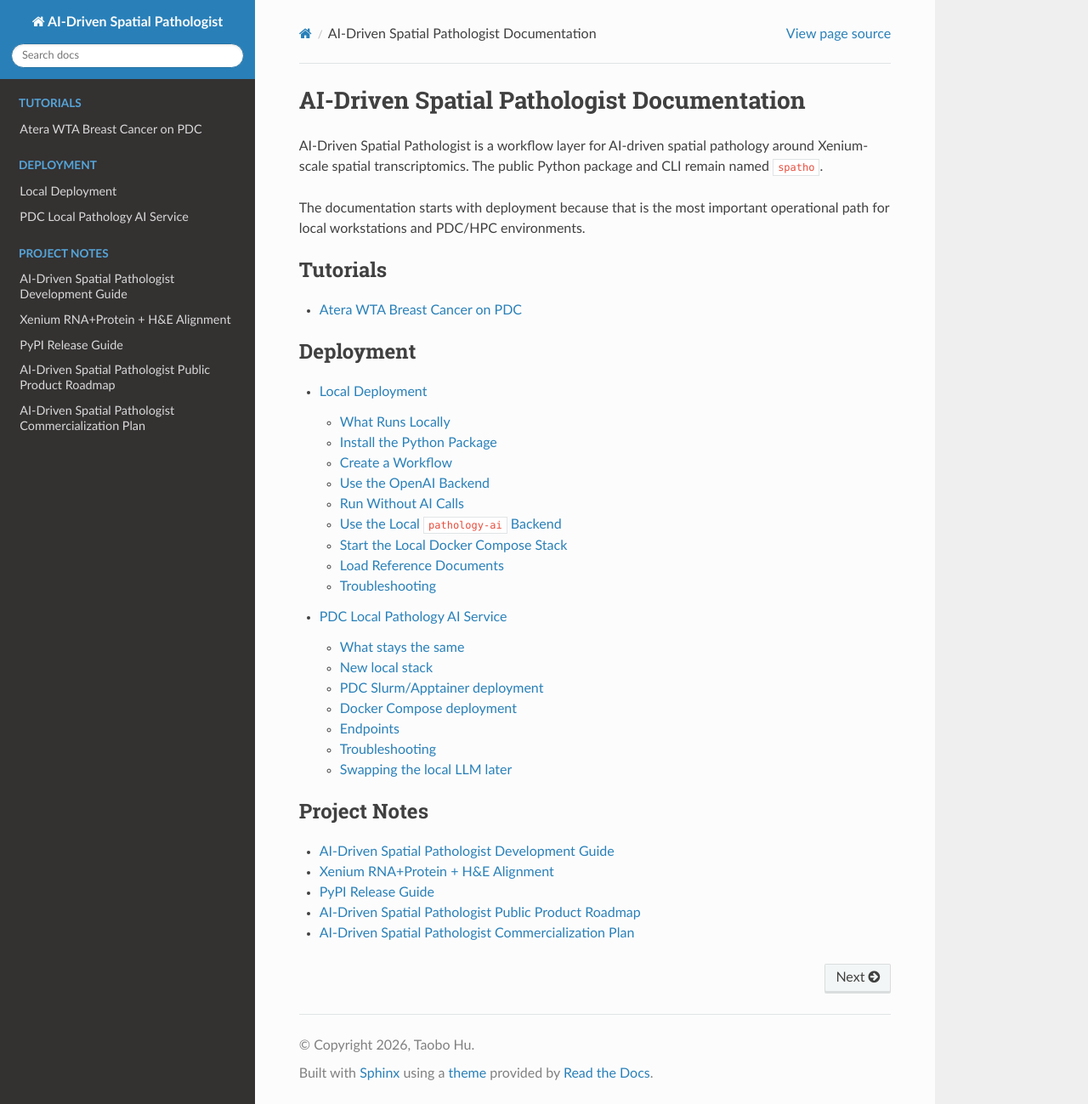
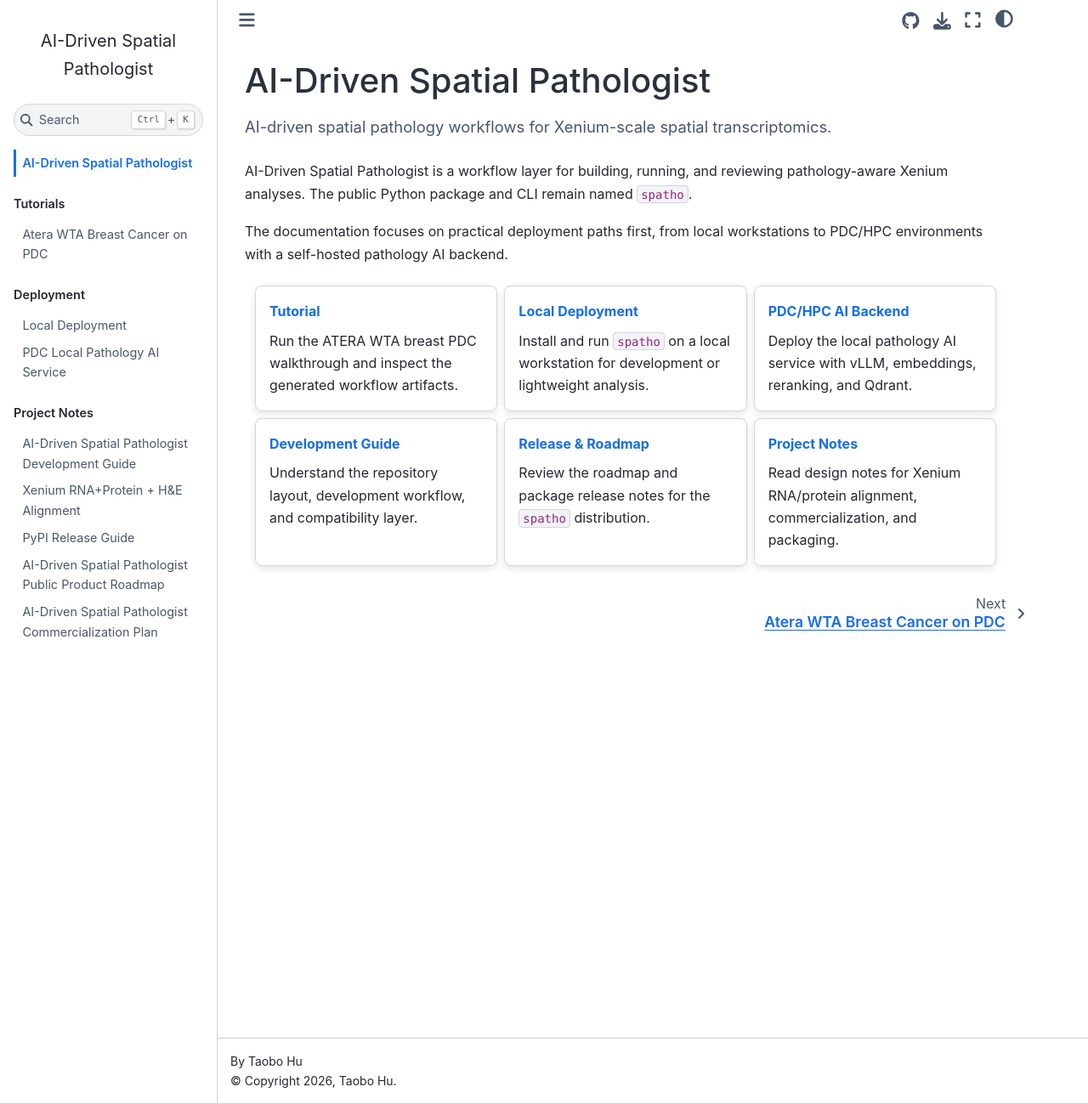
Before and after one commit to hutaobo/AI-Driven-Spatial-Pathologist, a Sphinx documentation site: the page built from docs/index.md, in a window 1280 px wide and 1299 px high. Shown: the whole window at 85% size. Built offline with Sphinx 7.4.7 and the Sphinx Book theme 1.1.4, drawn with Linux system fonts in a browser that asks for light colours.

````diff
--- /dev/null
+++ b/docs/_static/css/custom.css
@@ -0,0 +1,35 @@
+.bd-main .bd-content .bd-article-container {
+  max-width: 960px;
+}
+
+.spatho-hero {
+  margin: 0.5rem 0 1.5rem;
+  color: var(--pst-color-text-muted);
+  font-size: 1.15rem;
+  line-height: 1.6;
+}
+
+.spatho-card-grid {
+  margin-top: 1.5rem;
+}
+
+.spatho-card-grid .sd-card {
+  border: 1px solid var(--pst-color-border);
+  border-radius: 0.5rem;
+  box-shadow: none;
+  transition:
+    border-color 150ms ease,
+    box-shadow 150ms ease,
+    transform 150ms ease;
+}
+
+.spatho-card-grid .sd-card:hover {
+  border-color: var(--pst-color-primary);
+  box-shadow: 0 0.35rem 1rem rgba(0, 0, 0, 0.08);
+  transform: translateY(-2px);
+}
+
+.spatho-card-grid .sd-card-title {
+  color: var(--pst-color-primary);
+  font-weight: 650;
+}
--- a/docs/conf.py
+++ b/docs/conf.py
@@ -22,6 +22,7 @@
 
 extensions = [
     "myst_parser",
+    "sphinx_design",
     "sphinxcontrib.mermaid",
 ]
 
@@ -33,9 +34,21 @@
 templates_path = ["_templates"]
 exclude_patterns = ["_build", "Thumbs.db", ".DS_Store"]
 
-html_theme = "sphinx_rtd_theme"
-html_title = "AI-Driven Spatial Pathologist Documentation"
+html_theme = "sphinx_book_theme"
+html_title = "AI-Driven Spatial Pathologist"
 html_static_path = ["_static"]
+html_css_files = ["css/custom.css"]
+html_theme_options = {
+    "repository_url": "https://github.com/hutaobo/AI-Driven-Spatial-Pathologist",
+    "use_repository_button": True,
+    "use_issues_button": True,
+    "path_to_docs": "docs",
+    "navigation_with_keys": True,
+    "show_navbar_depth": 2,
+    "show_toc_level": 2,
+    "home_page_in_toc": True,
+}
 
 myst_heading_anchors = 3
+myst_enable_extensions = ["colon_fence"]
 myst_fence_as_directive = ["mermaid"]
--- a/docs/index.md
+++ b/docs/index.md
@@ -1,17 +1,71 @@
-# AI-Driven Spatial Pathologist Documentation
+# AI-Driven Spatial Pathologist
 
-AI-Driven Spatial Pathologist is a workflow layer for AI-driven spatial pathology around Xenium-scale spatial transcriptomics. The public Python package and CLI remain named `spatho`.
+::::{div} spatho-hero
+AI-driven spatial pathology workflows for Xenium-scale spatial transcriptomics.
+::::
 
-The documentation starts with deployment because that is the most important operational path for local workstations and PDC/HPC environments.
+AI-Driven Spatial Pathologist is a workflow layer for building, running, and reviewing pathology-aware Xenium analyses. The public Python package and CLI remain named `spatho`.
+
+The documentation focuses on practical deployment paths first, from local workstations to PDC/HPC environments with a self-hosted pathology AI backend.
+
+::::{grid} 1 1 2 3
+:gutter: 2
+:class-container: spatho-card-grid
+
+:::{grid-item-card} Tutorial
+:link: ATERA_WTA_BREAST_PDC_TUTORIAL
+:link-type: doc
+
+Run the ATERA WTA breast PDC walkthrough and inspect the generated workflow artifacts.
+:::
+
+:::{grid-item-card} Local Deployment
+:link: local_deployment
+:link-type: doc
+
+Install and run `spatho` on a local workstation for development or lightweight analysis.
+:::
+
+:::{grid-item-card} PDC/HPC AI Backend
+:link: PDC_LOCAL_PATHOLOGY_AI
+:link-type: doc
+
+Deploy the local pathology AI service with vLLM, embeddings, reranking, and Qdrant.
+:::
+
+:::{grid-item-card} Development Guide
+:link: DEVELOPMENT_GUIDE
+:link-type: doc
+
+Understand the repository layout, development workflow, and compatibility layer.
+:::
+
+:::{grid-item-card} Release & Roadmap
+:link: SPATHO_ROADMAP
+:link-type: doc
+
+Review the roadmap and package release notes for the `spatho` distribution.
+:::
+
+:::{grid-item-card} Project Notes
+:link: XENIUM_RNA_PROTEIN_ALIGNMENT
+:link-type: doc
+
+Read design notes for Xenium RNA/protein alignment, commercialization, and packaging.
+:::
+
+::::
 
 ```{toctree}
-:maxdepth: 1
+:hidden:
+:maxdepth: 2
 :caption: Tutorials
 
 ATERA_WTA_BREAST_PDC_TUTORIAL
 ```
 
 ```{toctree}
+:hidden:
 :maxdepth: 2
 :caption: Deployment
 
--- a/docs/requirements.txt
+++ b/docs/requirements.txt
@@ -1,4 +1,5 @@
 sphinx>=7,<9
 myst-parser>=2,<5
-sphinx-rtd-theme>=2,<4
+sphinx-book-theme>=1,<2
+sphinx-design>=0.6,<1
 sphinxcontrib-mermaid>=1,<2
````
Also changed, not shown: other parts of docs/index.md (+2 -1 lines).
